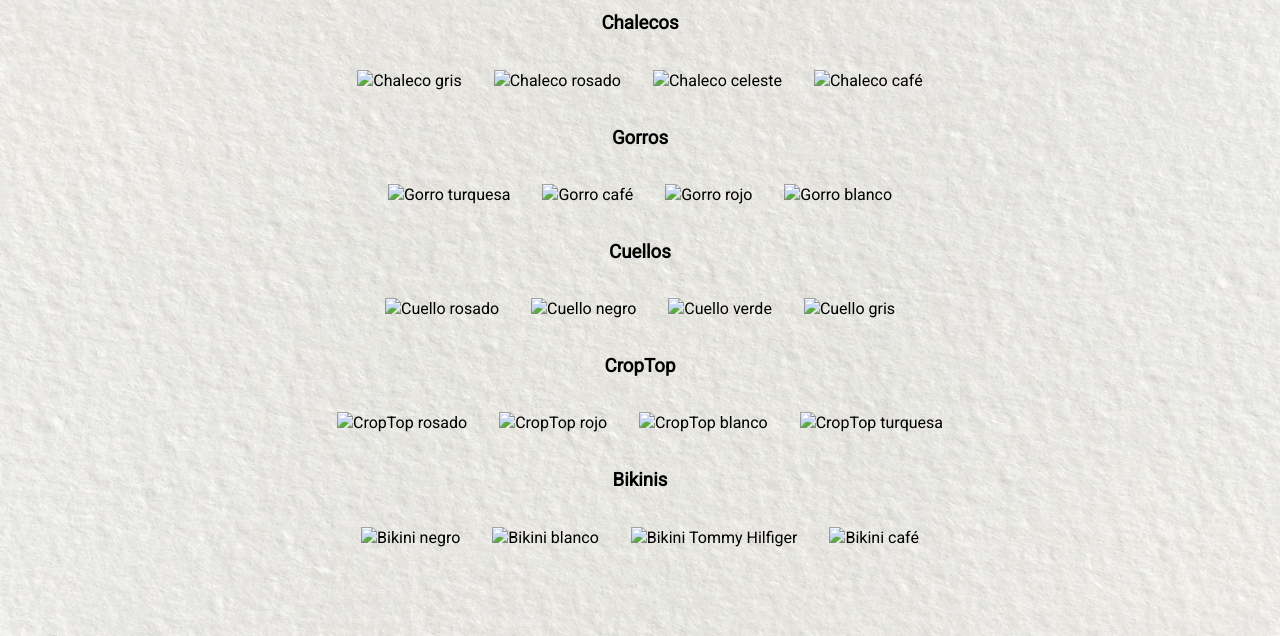
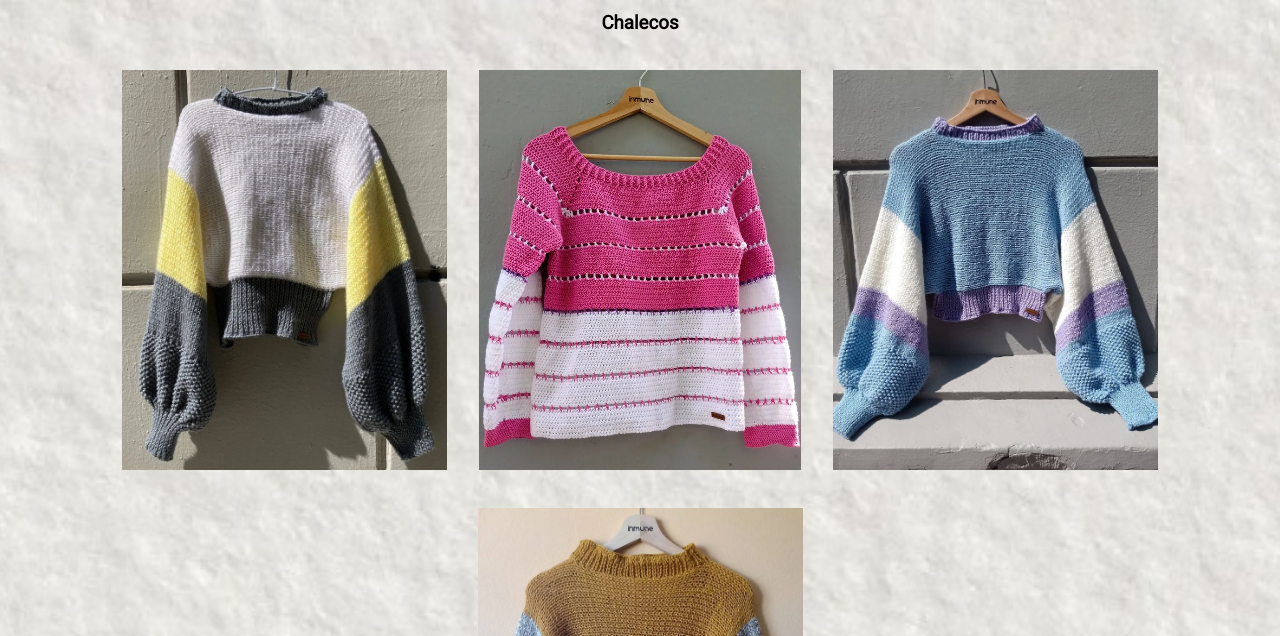
Before and after one commit to Danther7u7/ProbandoRepo-Daniel-Hevias, a plain HTML site: page secciones/productos.html in a window 1280 px wide. Shown: the part 164-800 px from the top of the page. Drawn offline with Linux system fonts and the light colour scheme; the site is published under a folder, as on GitHub Pages, so addresses that start at the root find nothing.

Commit message:
modificando ruta de imagenes

```diff
--- a/secciones/productos.html
+++ b/secciones/productos.html
@@ -47,42 +47,42 @@
 
         <h3>Chalecos</h3>
           <div class="container__flex">
-            <div><img src="/imagenes/productos/p1.jpg" alt="Chaleco gris"></div>
-            <div><img src="/imagenes/f1.jpg" alt="Chaleco rosado"></div>
-            <div><img src="/imagenes/f3.jpg" alt="Chaleco celeste"></div>
-            <div><img src="/imagenes/productos/p1.2.jpg" alt="Chaleco café"></div>
+            <div><img src="../imagenes/productos/p1.jpg" alt="Chaleco gris"></div>
+            <div><img src="../imagenes/f1.jpg" alt="Chaleco rosado"></div>
+            <div><img src="../imagenes/f3.jpg" alt="Chaleco celeste"></div>
+            <div><img src="../imagenes/productos/p1.2.jpg" alt="Chaleco café"></div>
           </div>
 
         <h3>Gorros</h3>
           <div class="container__flex">
-            <div><img src="/imagenes/productos/p2.jpg" alt="Gorro turquesa"></div>
-            <div><img src="/imagenes/productos/p2.3.jpg" alt="Gorro café"></div>
-            <div><img src="/imagenes/productos/p2.4.jpg" alt="Gorro rojo"></div>
-            <div><img src="/imagenes/productos/p2.2.jpg" alt="Gorro blanco"></div>
+            <div><img src="../imagenes/productos/p2.jpg" alt="Gorro turquesa"></div>
+            <div><img src="../imagenes/productos/p2.3.jpg" alt="Gorro café"></div>
+            <div><img src="../imagenes/productos/p2.4.jpg" alt="Gorro rojo"></div>
+            <div><img src="../imagenes/productos/p2.2.jpg" alt="Gorro blanco"></div>
           </div>
 
         <h3>Cuellos</h3>
         <div class="container__flex">
-            <div><img src="/imagenes/productos/p3.2.jpg" alt="Cuello rosado"></div>
-            <div><img src="/imagenes/productos/p3.3.jpg" alt="Cuello negro"></div>
-            <div><img src="/imagenes/productos/p3.4.jpg" alt="Cuello verde"></div>
-            <div><img src="/imagenes/productos/p3.jpg" alt="Cuello gris"></div>
+            <div><img src="../imagenes/productos/p3.2.jpg" alt="Cuello rosado"></div>
+            <div><img src="../imagenes/productos/p3.3.jpg" alt="Cuello negro"></div>
+            <div><img src="../imagenes/productos/p3.4.jpg" alt="Cuello verde"></div>
+            <div><img src="../imagenes/productos/p3.jpg" alt="Cuello gris"></div>
           </div>
 
         <h3>CropTop</h3>
           <div class="container__flex">
-            <div><img src="/imagenes/productos/p4.2.jpg" alt="CropTop rosado"></div>
-            <div><img src="/imagenes/productos/p4.4.jpg" alt="CropTop rojo"></div>
-            <div><img src="/imagenes/productos/p4.jpg" alt="CropTop blanco"></div>
-            <div><img src="/imagenes/productos/p4.3.jpg" alt="CropTop turquesa"></div>
+            <div><img src="../imagenes/productos/p4.2.jpg" alt="CropTop rosado"></div>
+            <div><img src="../imagenes/productos/p4.4.jpg" alt="CropTop rojo"></div>
+            <div><img src="../imagenes/productos/p4.jpg" alt="CropTop blanco"></div>
+            <div><img src="../imagenes/productos/p4.3.jpg" alt="CropTop turquesa"></div>
           </div>
 
         <h3>Bikinis</h3>
           <div class="container__flex">
-            <div><img src="/imagenes/productos/p5.jpg" alt="Bikini negro"></div>
-            <div><img src="/imagenes/productos/p5.2.jpg" alt="Bikini blanco"></div>
-            <div><img src="/imagenes/productos/p5.3.jpg" alt="Bikini Tommy Hilfiger"></div>
-            <div><img src="/imagenes/productos/p5.4.jpg" alt="Bikini café"></div>
+            <div><img src="../imagenes/productos/p5.jpg" alt="Bikini negro"></div>
+            <div><img src="../imagenes/productos/p5.2.jpg" alt="Bikini blanco"></div>
+            <div><img src="../imagenes/productos/p5.3.jpg" alt="Bikini Tommy Hilfiger"></div>
+            <div><img src="../imagenes/productos/p5.4.jpg" alt="Bikini café"></div>
           </div>
       </div>
     </main>
```
Also changed, not shown: secciones/personalizado.html (+5 -5 lines).
